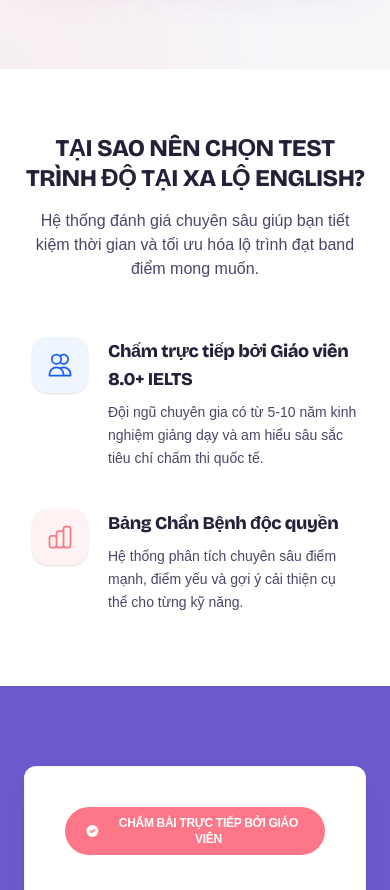
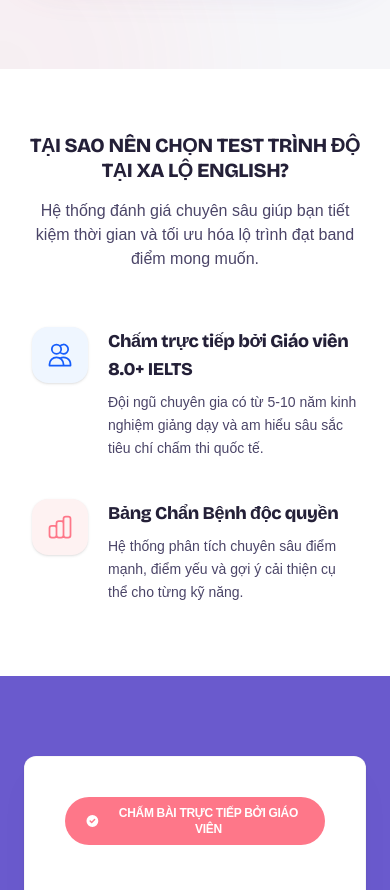
Before and after one commit to itxalo1413-art/Xalo_Landingpage, a Next.js app in the folder fe/: page / in a window 390 px wide. Shown: the part 1560-2450 px from the top of the page. Built offline with nearby package versions, Linux system fonts and the light colour scheme; a web font is replaced by a local one.

Commit message:
updating fe for mobile2

```diff
--- a/fe/app/page.tsx
+++ b/fe/app/page.tsx
@@ -398,8 +398,8 @@
       <section className="bg-white py-16 md:py-24">
         <div className="mx-auto max-w-7xl px-6">
           <div className="mb-12 md:mb-16 text-center">
-            <h2 className="text-2xl md:text-4xl font-extrabold text-foreground leading-tight">TẠI SAO NÊN CHỌN TEST TRÌNH ĐỘ TẠI XA LỘ ENGLISH?</h2>
-            <p className="mt-4 text-xle-text-secondary max-w-2xl mx-auto text-base md:text-lg">Hệ thống đánh giá chuyên sâu giúp bạn tiết kiệm thời gian và tối ưu hóa lộ trình đạt band điểm mong muốn.</p>
+            <h2 className="text-xl md:text-3xl font-extrabold text-foreground leading-tight">TẠI SAO NÊN CHỌN TEST TRÌNH ĐỘ TẠI XA LỘ ENGLISH?</h2>
+            <p className="mt-4 text-xle-text-secondary max-w-4xl mx-auto text-base md:text-lg">Hệ thống đánh giá chuyên sâu giúp bạn tiết kiệm thời gian và tối ưu hóa lộ trình đạt band điểm mong muốn.</p>
           </div>
 
           <div className="grid grid-cols-1 gap-6 md:gap-8 md:grid-cols-2">
@@ -513,7 +513,7 @@
             <span className="text-xle-primary font-black tracking-tight uppercase text-lg md:text-xl">KẾT QUẢ MẪU</span>
             <h2 className="mt-2 text-3xl font-extrabold md:text-4xl text-foreground">Bảng Chẩn Bệnh thực tế</h2>
             <p className="mt-4 text-xle-text-secondary max-w-2xl mx-auto">
-              Khám phá Bảng Chẩn Bệnh: Không chỉ trả điểm, Xa Lộ English chỉ rõ lỗ hổng của bạn.
+              Khám phá Bảng Chẩn Bệnh: Không chỉ trả điểm,<br/> Xa Lộ English chỉ rõ lỗ hổng của bạn.
             </p>
           </div>
 
@@ -604,7 +604,7 @@
         </div> */}
         <div className="mx-auto relative z-10 flex max-w-4xl flex-col items-center text-center px-6">
           <h2 className="text-2xl md:text-5xl font-extrabold leading-tight">
-            Bắt đầu kiểm tra trình độ <br /> IELTS của bạn ngay hôm nay
+            Bắt đầu kiểm tra trình độ IELTS <br /> của bạn ngay hôm nay
           </h2>
           <p className="mt-4 text-base md:text-lg text-white/80 font-medium max-w-xl">
             Đừng để band điểm mơ hồ cản trở giấc mơ của bạn. <br/> Nhận đánh giá chính xác từ chuyên gia ngay.
```
